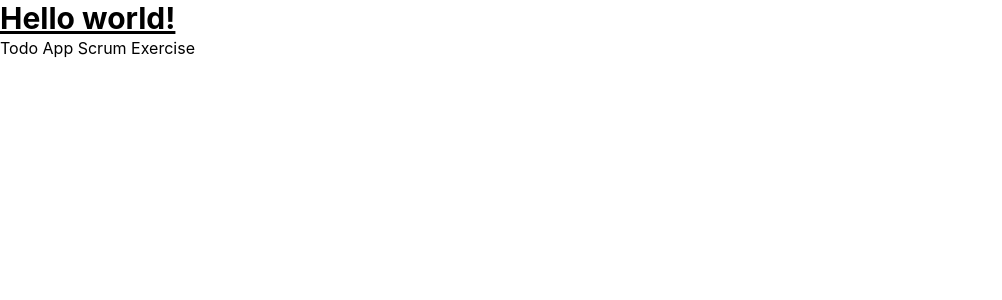
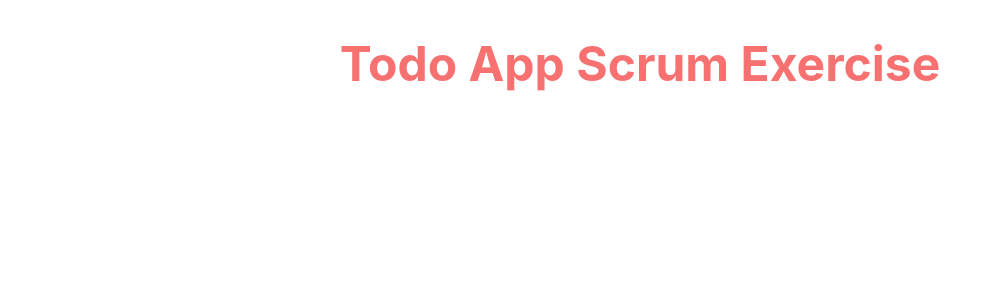
Before and after one commit to ChimentiMatt/Group-Todo-App, a React (Create React App) app: page / in a window 1280 px wide. Shown: the top 300 px of the page, without its empty margins (0-1002 px from the left). Built offline with nearby package versions, Linux system fonts and the light colour scheme.

Commit message:
tail wind styling added, hello world removed, indentation fixed

```diff
--- a/src/App.js
+++ b/src/App.js
@@ -4,11 +4,10 @@ import Header from './components/Header.js'
 
 function App() {
   return (
-    <div className="App">
-    <h1 className="text-3xl font-bold underline">
-        Hello world!
-    </h1>
-    <Header></Header>
+    <div className="
+      w-full
+      text-center">
+      <Header></Header>
     </div>
   );
 }
--- a/src/components/Header.js
+++ b/src/components/Header.js
@@ -1,8 +1,15 @@
 
 function Header(props) {
-    return (
-        <h1>Todo App Scrum Exercise</h1>
-    );
+  return (
+    <div className ="
+    font-bold
+    text-5xl
+    my-10
+    text-red-400"
+    >
+      <h1>Todo App Scrum Exercise</h1>
+    </div>
+  );
 }
 
 
```
